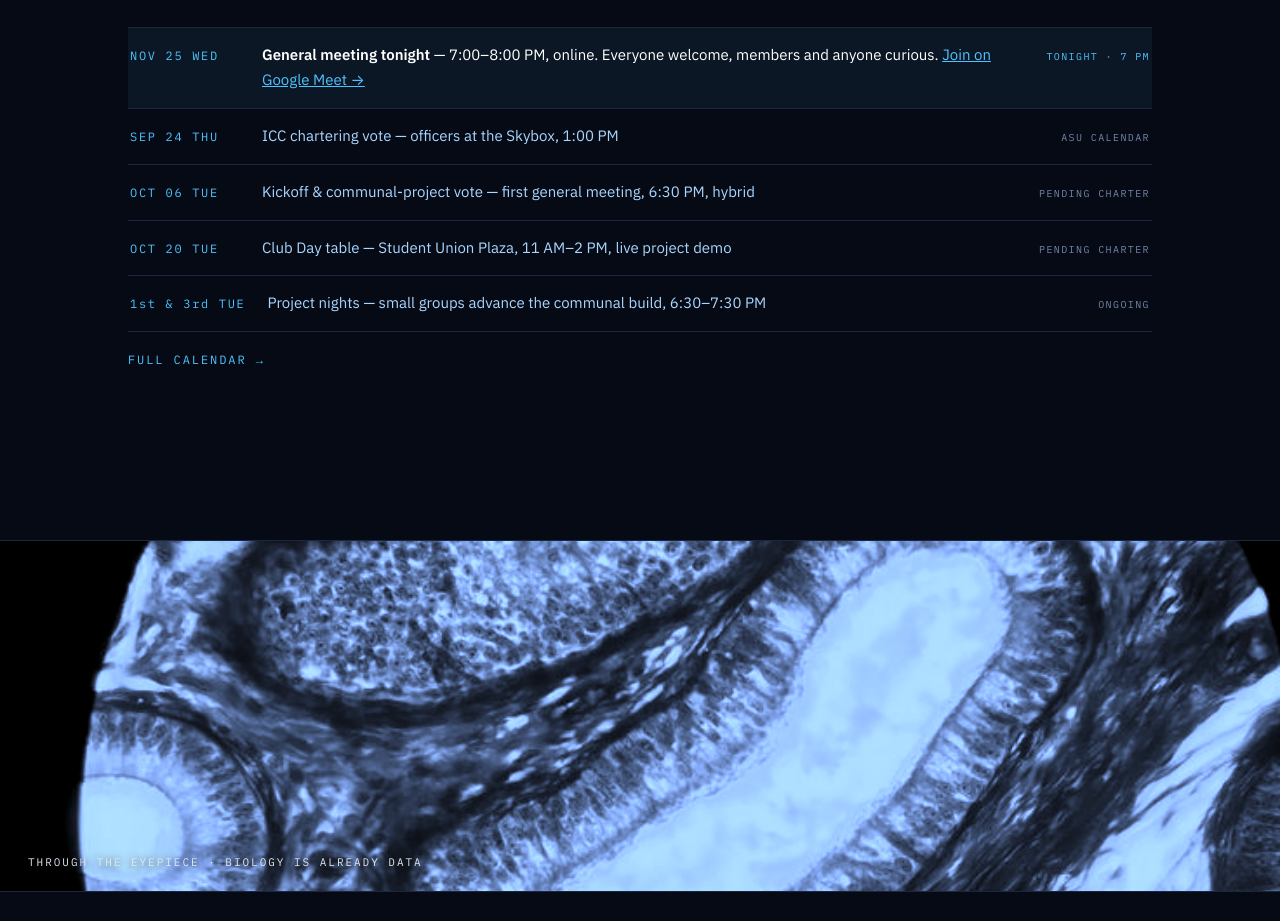
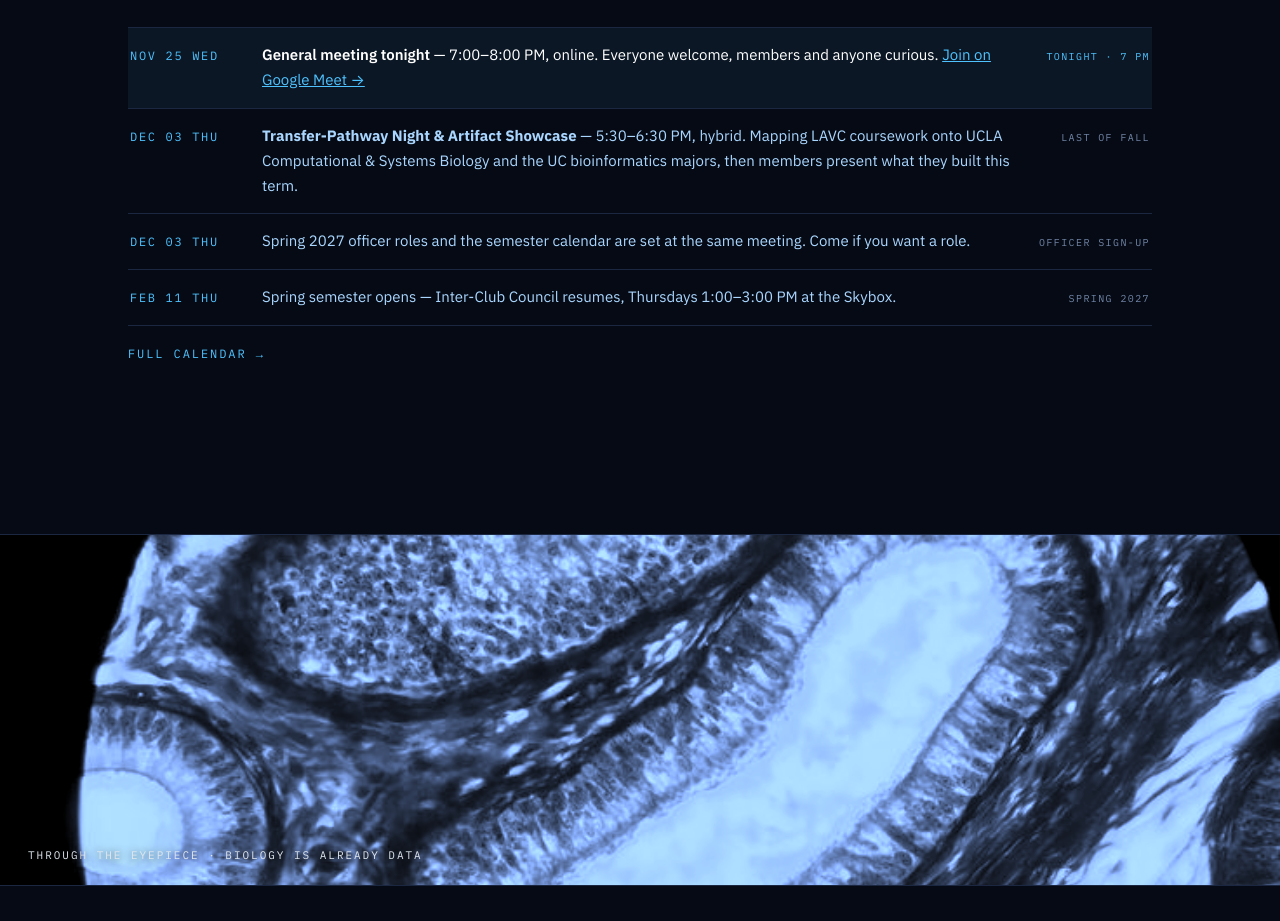
Before and after one commit to delonallen49-sudo/computational-biology-society, a plain HTML site: page index.html in a window 1280 px wide. Shown: the part 1375-2296 px from the top of the page. Drawn offline with Linux system fonts and the light colour scheme.

Commit message:
Refresh the home page schedule for end of Fall 2026
Replaces the September/October rows, two of which still read
PENDING CHARTER, with what is actually ahead: tonight's general
meeting, the Dec 3 Transfer-Pathway Night and artifact showcase,
Spring officer sign-up, and the Feb 11 ICC restart.

Co-Authored-By: Claude Opus 5 <noreply@anthropic.com>
Claude-Session: https://claude.ai/code/session_01Rz4wXQaTY393FhvjHa4Jfc

```diff
--- a/index.html
+++ b/index.html
@@ -134,10 +134,9 @@ footer{border-top:1px solid var(--edge);padding:32px 28px;text-align:center;colo
 <h2>The semester ahead</h2>
 <div class="sched">
 <div class="row now"><span class="d">NOV 25 WED</span><span class="t"><b>General meeting tonight</b> — 7:00–8:00 PM, online. Everyone welcome, members and anyone curious. <a href="https://meet.google.com/esu-qgyb-zqv" style="color:var(--cyan)">Join on Google Meet →</a></span><span class="s">TONIGHT · 7 PM</span></div>
-<div class="row"><span class="d">SEP 24 THU</span><span class="t">ICC chartering vote — officers at the Skybox, 1:00 PM</span><span class="s">ASU CALENDAR</span></div>
-<div class="row"><span class="d">OCT 06 TUE</span><span class="t">Kickoff &amp; communal-project vote — first general meeting, 6:30 PM, hybrid</span><span class="s">PENDING CHARTER</span></div>
-<div class="row"><span class="d">OCT 20 TUE</span><span class="t">Club Day table — Student Union Plaza, 11 AM–2 PM, live project demo</span><span class="s">PENDING CHARTER</span></div>
-<div class="row"><span class="d">1st &amp; 3rd TUE</span><span class="t">Project nights — small groups advance the communal build, 6:30–7:30 PM</span><span class="s">ONGOING</span></div>
+<div class="row"><span class="d">DEC 03 THU</span><span class="t"><b>Transfer-Pathway Night &amp; Artifact Showcase</b> — 5:30–6:30 PM, hybrid. Mapping LAVC coursework onto UCLA Computational &amp; Systems Biology and the UC bioinformatics majors, then members present what they built this term.</span><span class="s">LAST OF FALL</span></div>
+<div class="row"><span class="d">DEC 03 THU</span><span class="t">Spring 2027 officer roles and the semester calendar are set at the same meeting. Come if you want a role.</span><span class="s">OFFICER SIGN-UP</span></div>
+<div class="row"><span class="d">FEB 11 THU</span><span class="t">Spring semester opens — Inter-Club Council resumes, Thursdays 1:00–3:00 PM at the Skybox.</span><span class="s">SPRING 2027</span></div>
 </div>
 <a class="morelink" href="events.html">FULL CALENDAR →</a>
 </section>
```
